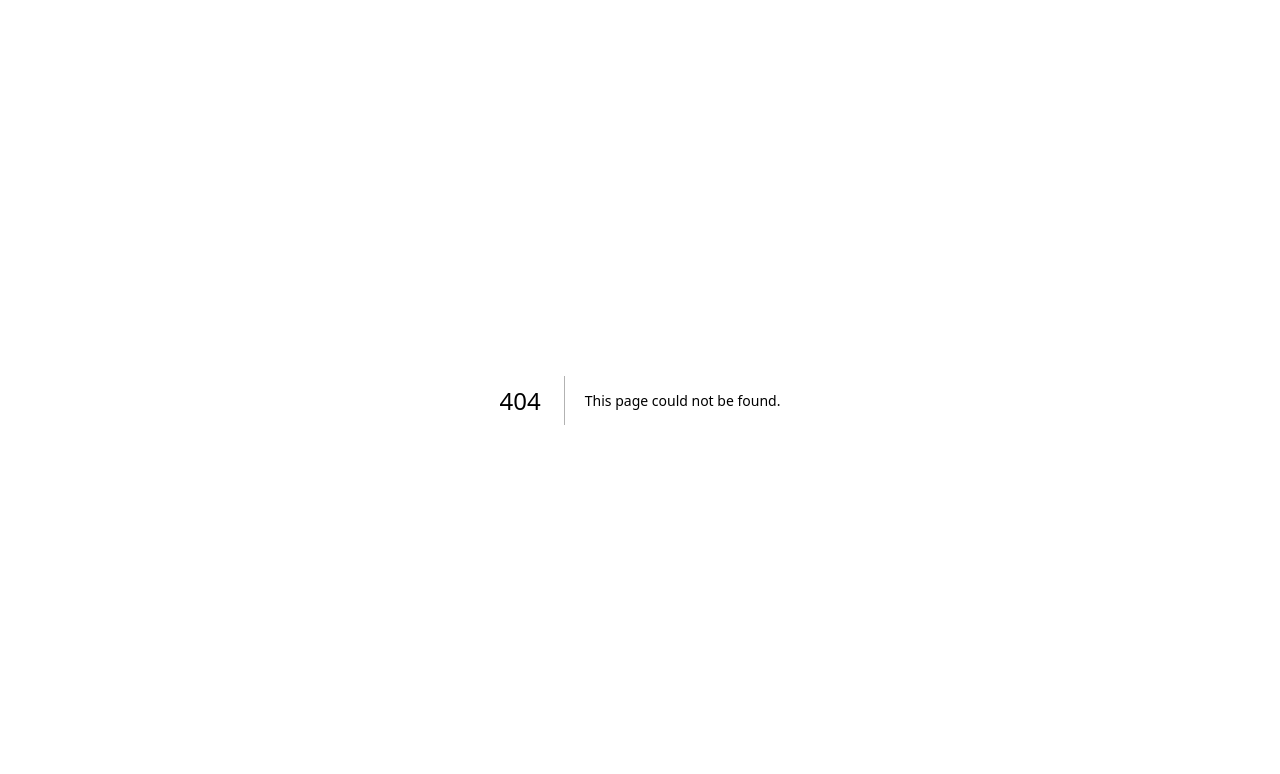
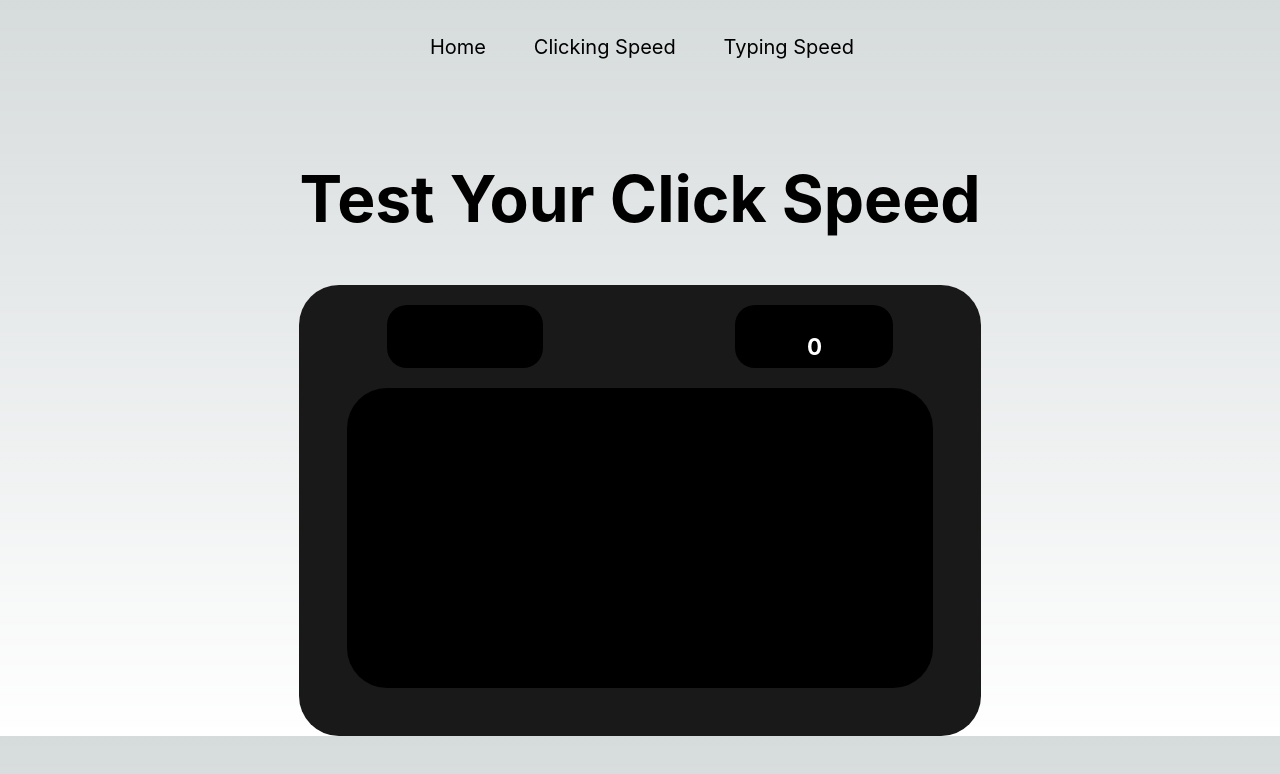
Before and after one commit to advayc/gorilla-speed, a Next.js app: page /clicks in a window 1280 px wide. Before the commit this address had no page. Shown: the top 774 px of the page. Built offline with nearby package versions, Linux system fonts and the light colour scheme.

Commit message:
Add CPS component and Clicking Speed page

```diff
--- /dev/null
+++ b/components/cps.jsx
@@ -0,0 +1,70 @@
+import React, { useState, useEffect } from 'react';
+import styles from '@/styles/Home.module.css';
+
+export default function CPS() {
+  const [clicks, setClicks] = useState(0);
+  const [countdown, setCountdown] = useState(0.00);
+  const [isRunning, setIsRunning] = useState(false);
+  const [maxClicks, setMaxClicks] = useState(0);
+
+  useEffect(() => {
+    const storedMaxClicks = localStorage.getItem('maxClicks');
+    if (storedMaxClicks) {
+      setMaxClicks(parseInt(storedMaxClicks, 10));
+    }
+  }, []);
+
+  const handleClick = () => {
+    if (!isRunning) {
+      setIsRunning(true);
+      setClicks(0);
+      setCountdown(0.00);
+      const interval = setInterval(() => {
+        setCountdown((prevCountdown) => {
+          if (prevCountdown < 10.00) {
+            return parseFloat((prevCountdown + 0.01).toFixed(2));
+          } else {
+            clearInterval(interval);
+            setIsRunning(false);
+            handleGameOver();
+            return prevCountdown;
+          }
+        });
+      }, 10);
+    } else {
+      setClicks((prevClicks) => prevClicks + 1);
+    }
+  };
+
+  const handleGameOver = () => {
+    if (clicks > maxClicks) {
+      setMaxClicks(clicks);
+      localStorage.setItem('maxClicks', clicks);
+    }
+    window.alert(`Game over, your clicks: ${clicks}, max clicks: ${maxClicks}`);
+  };
+
+  return (
+    <div>
+    <h2 className={styles.subtitle}>Test Your Click Speed</h2>
+    <div className={styles.cpsContainer}>
+      <div className={styles.clicking}>
+
+        <div className={styles.timer}>Timer
+          <h3 classname={styles.timernum}>{countdown.toFixed(2)}</h3>
+        </div>
+
+        <div className={styles.clicks}>Clicks
+          <h3 className={styles.clicknum}>{clicks}</h3>
+        </div>
+      </div>
+
+      <div>
+        <button id="cps" onClick={handleClick} className={styles.clickbutton}>
+          Click to start
+        </button>
+      </div>
+    </div>
+    </div>
+  );
+}
--- a/components/navbar.jsx
+++ b/components/navbar.jsx
@@ -5,6 +5,8 @@ const Navbar = () => {
         <nav className="navbar">
             <ul className='navbar-text'>
                 <Link className='navbar-element' href="/">Home</Link>
+                <Link className='navbar-element' href="/clicks">Clicking Speed</Link>
+                <Link className='navbar-element' href="/">Typing Speed</Link>
             </ul>
         </nav>
     );
--- a/pages/_app.js
+++ b/pages/_app.js
@@ -1,6 +1,7 @@
 import '@/styles/globals.css';
+import '@/styles/Home.module.css';
 import '@/styles/navbar.css';
-import '@/styles/Home.module.css';
+
 
 function App({ Component, pageProps }) {
   return <Component {...pageProps} />;
--- /dev/null
+++ b/pages/clicks.jsx
@@ -0,0 +1,14 @@
+import React from 'react';
+import CPS from '@/components/cps.jsx';
+import Navbar from '@/components/navbar.jsx';
+import styles from '@/styles/Home.module.css';
+
+export default function Home() {
+
+  return (
+      <main className={styles.main}>
+      <Navbar />
+        <CPS />
+      </main>
+  )
+}
--- a/styles/Home.module.css
+++ b/styles/Home.module.css
@@ -1,4 +1,72 @@
 .container {
-    position: absolute;
-    bottom: 50%;
-  }
+  height: 100vh;
+  display: flex;
+  flex-direction: column;
+  justify-content: center;
+  align-items: center;
+}
+
+.fadeIn {
+  opacity: 0;
+  animation: fadeInAnimation 3s forwards;
+}
+
+.clicking {
+  display: flex;
+  justify-content: center;
+}
+
+.clickbutton {
+  width: 100%;
+  height: 300px;
+  margin-top: 20px;
+  display: flex;
+  justify-content: center;
+  align-items: center;
+  padding: 10px;
+  border-radius: 40px;
+  background-color: black;
+  border: none;
+  transition: background-color 0.3s ease;
+}
+
+.clickbutton:hover {
+  cursor: pointer;
+  background-color: #191919;
+}
+
+.clickbutton:active {
+  cursor: pointer;
+  background-color: #2b2b2b;
+}
+
+.timer {
+  margin-right: 12rem;
+}
+
+.clicks, .timer {
+  padding: 0.5rem 3.5rem 0.5rem 3.5rem;
+  background-color: black;
+  border-radius: 20px;
+}
+
+.clicknum, .timernum {
+  margin-left: 1rem;
+  font-size: 1.4rem;
+  font-weight: bold;
+  color: white;
+}
+
+.cpsContainer {
+  background-color: #191919;
+  padding-right: 3rem;
+  padding-left: 3rem;
+  padding-bottom: 3rem;
+  border-radius: 40px;
+  padding-top: 20px;
+}
+
+@keyframes fadeInAnimation {
+  0% { opacity: 0; }
+  100% { opacity: 1; }
+}
--- a/styles/globals.css
+++ b/styles/globals.css
@@ -1,7 +1,7 @@
-@import url('https://fonts.googleapis.com/css2?family=Inter:wght@400;700&display=swap');
+@import url('https://fonts.googleapis.com/css2?family=Roboto+Slab:wght@100..900&display=swap');
 
 body {
-  font-family: 'Inter', sans-serif;
+  font-family: 'Roboto Slab', sans-serif;
 }
 
 :root {
@@ -91,6 +91,7 @@ main {
   justify-content: center;
 }
 
+
 html,
 body {
   max-width: 100vw;
@@ -115,7 +116,7 @@ a {
 
 h5 {
   margin-top: 0.5rem;
-  font-size: 1rem;
+  font-size: 1.2rem;
   color: rgb(212, 210, 210);
   font-weight: 100;
   display: flex;
@@ -126,6 +127,11 @@ h1 {
   font-size: 4.5rem;
 }
 
+h2 {
+  font-size: 4rem;
+  margin-top: 10rem;
+  margin-bottom: 3rem;
+}
 
 @media (prefers-color-scheme: dark) {
   html {
--- a/styles/navbar.css
+++ b/styles/navbar.css
@@ -1,19 +1,24 @@
 .navbar {
+    position: fixed;
+    top: 0;
+    width: 100%;
+    z-index: 100;
     display: flex;
-
+    justify-content: center;
+    margin-top: 25px;
 }
 
 .navbar-element {
-    font-size: 16px;
+    margin: 0 0.75rem 0 0.99rem;
+    font-size: 20px;
     padding: 10px;
     cursor: pointer;
     transition: color 0.15s cubic-bezier(0.4, 0, 0.2, 1) 50ms;
 }
 
 .navbar-text {
-    margin-bottom: 3rem;
+    padding: 10px;
 
-    padding: 10px;
 }
 
 .navbar-element:hover {
```
Also changed, not shown: pages/index.jsx (+15 -14 lines).
